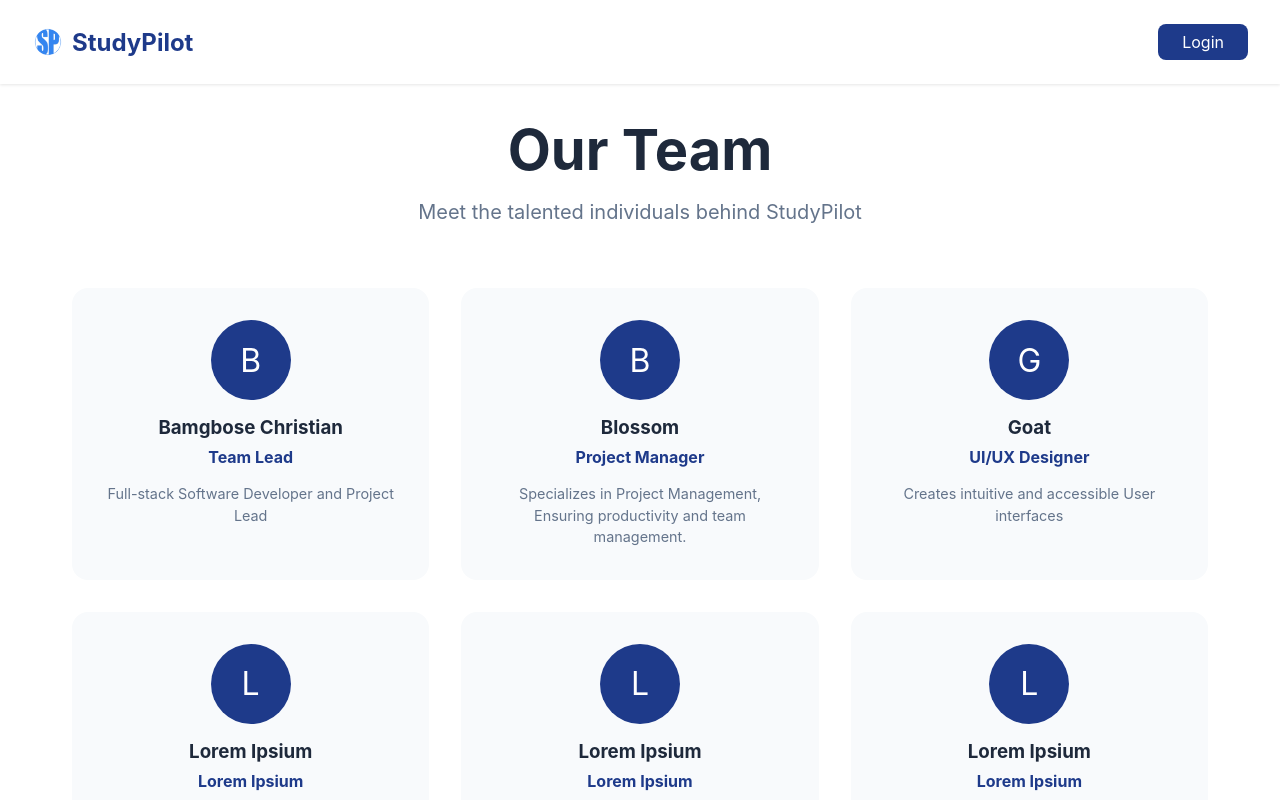
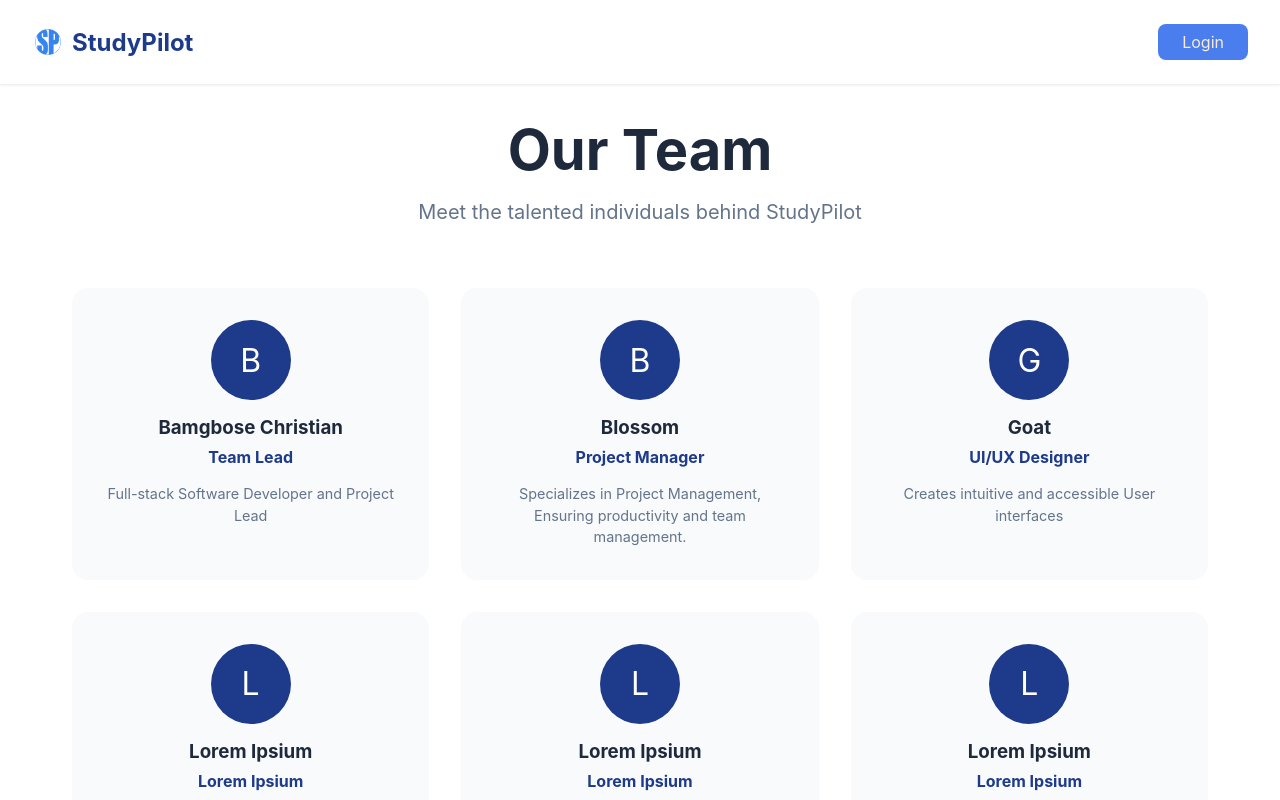
Before and after one commit to C-J7/studypilot, a Next.js app: page /about in a window 1280 px wide. Built offline with nearby package versions, Linux system fonts and the light colour scheme; no server answers.

Commit message:
css adjustments

```diff
--- a/src/app/about/about.module.css
+++ b/src/app/about/about.module.css
@@ -49,15 +49,21 @@
 .loginButton {
   padding: 0.5rem 1.5rem;
   border-radius: 0.5rem;
-  background: var(--primary);
+  background: rgb(74, 126, 238);
   color: white;
   border: none;
   cursor: pointer;
-  transition: background-color 0.2s;
+  -webkit-text-fill-color: antiquewhite;
+  transition: background-color 0.2s, transform 0.3s;
+}
+.loginButton {
+  transition: background-color 0.3s ease, transform 0.3s ease, -webkit-text-fill-color 0.3s ease;
 }
 
 .loginButton:hover {
-  background: var(--primary-dark);
+  background: rgb(74, 126, 238);
+  -webkit-text-fill-color: rgb(87, 177, 255);
+   transform: scale(1.05);
 }
 
 .main {
--- a/src/app/about/page.js
+++ b/src/app/about/page.js
@@ -1,5 +1,4 @@
 "use client"
-
 import styles from './about.module.css'
 import Link from 'next/link'
 
--- a/src/app/dashboard/study-planner/page.jsx
+++ b/src/app/dashboard/study-planner/page.jsx
@@ -139,11 +139,11 @@ export default function StudyPlanner({ user }) {
             />
           </div>
           {/*Syllabus ID (could be a dropdown, might later remove or use the title instead.*/}
-          <div className={styles.section}>
+          {/* <div className={styles.section}>
             <label>Syllabus</label>
             {/* Use 1 for now since demo */}
             {/* <input type="text" value={syllabusId} onChange={e => setSyllabusId(e.target.value)} placeholder="Enter Syllabus ID" required /> */}
-          </div>
+          {/* </div> */}
           <button className={styles.button} type="submit" disabled={loading}>
             {loading ? 'Generating...' : 'Generate Study Plan'}
           </button>
```
